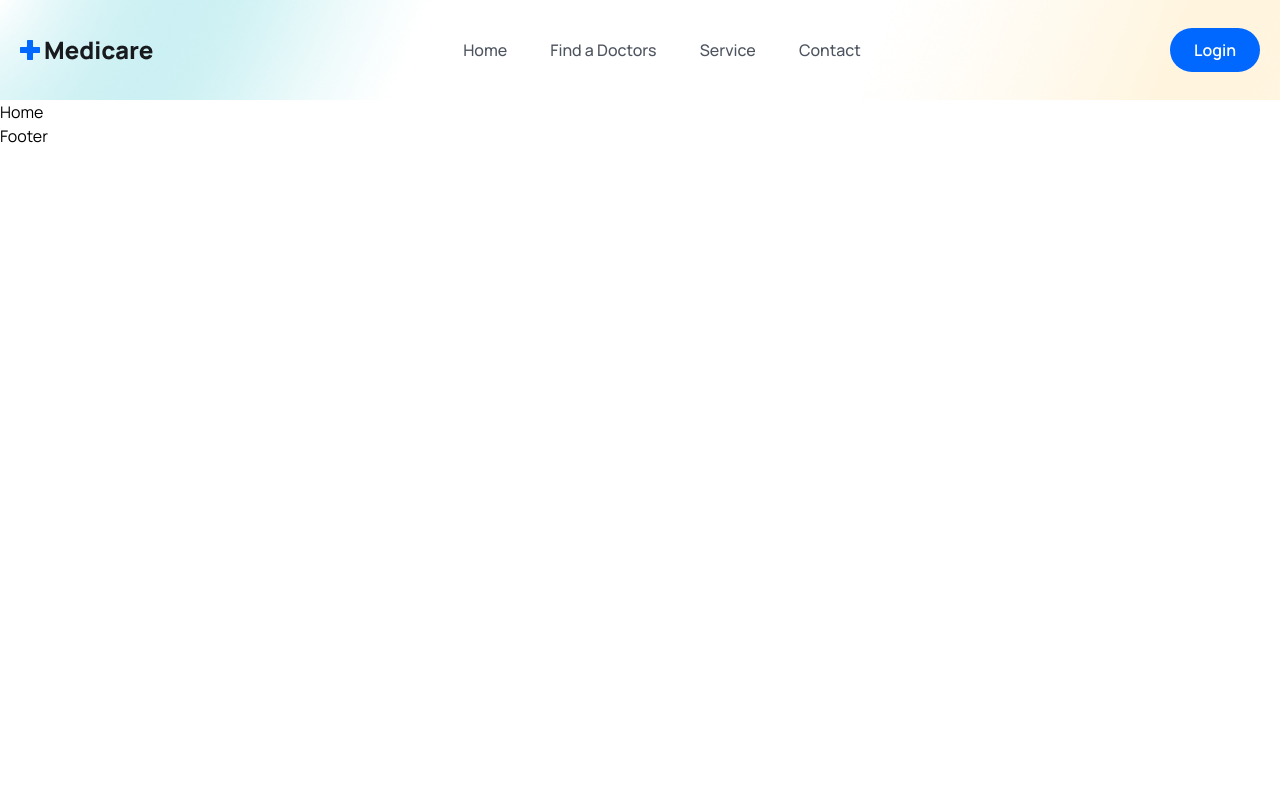
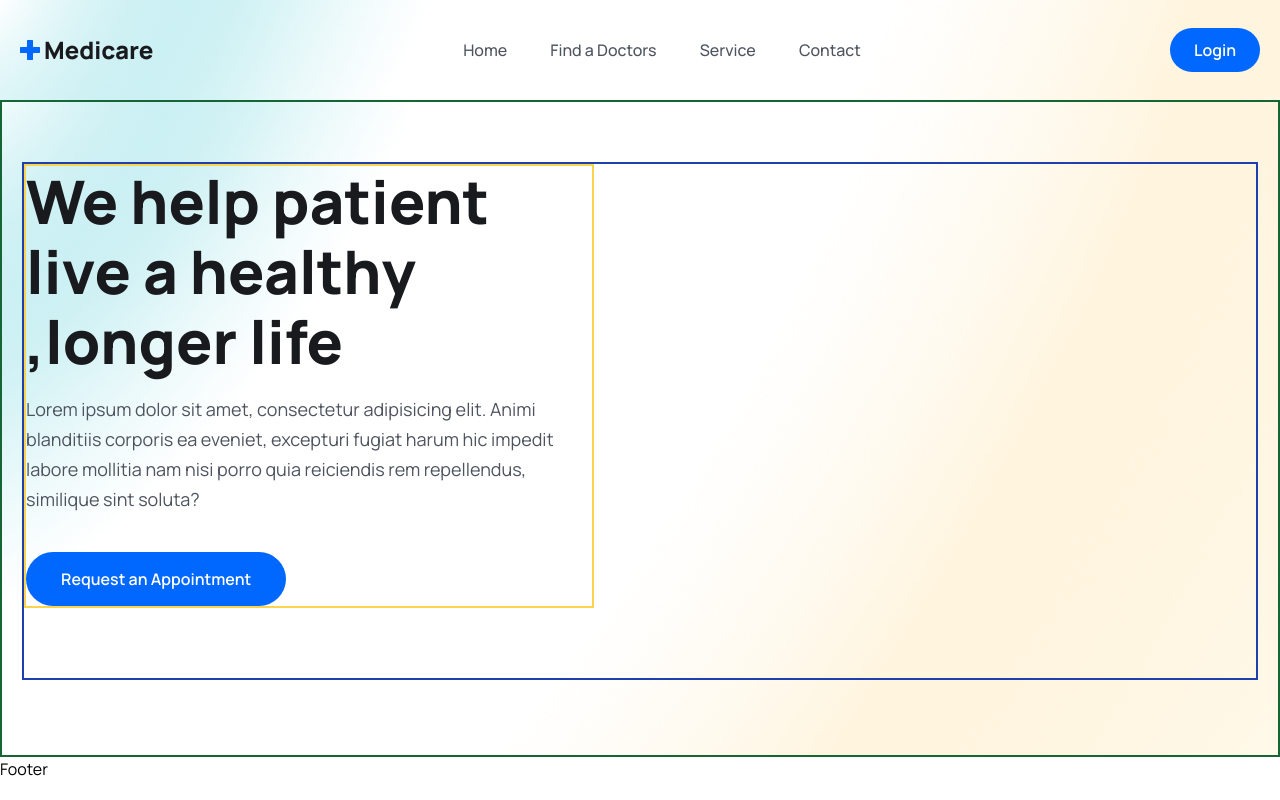
Before and after one commit to SalmanMohammed2001/Doctor_Appointement, a React (Vite) app: page / in a window 1280 px wide. Built offline with nearby package versions, Linux system fonts and the light colour scheme.

Commit message:
header hero content ok

```diff
--- a/src/index.css
+++ b/src/index.css
@@ -24,6 +24,9 @@
     .header{
         @apply bg-[url('./assets/images/mask.png')] bg-no-repeat bg-center bg-cover w-full h-[100px]
     }
+    .hero_section{
+        @apply bg-[url('./assets/images/hero-bg.png')] bg-no-repeat bg-center bg-cover
+    }
 }
 
 @media only screen and (max-width: 1024px){
--- a/src/pages/Home.tsx
+++ b/src/pages/Home.tsx
@@ -1,9 +1,32 @@
-
-
 const Home = () => {
     return (
         <div>
-            <h1>Home</h1>
+            {/*===============Hero section=========================================*/}
+            <section className="hero_section  border-2 border-solid  border-green-800 pt-[60px] 2xl:h-[800px]">
+                <div className="container">
+                    <div
+                        className="flex flex-col  lg:flex-row gap-[90px] items-center justify-between border-2 border-solid border-blue-800 ">
+                        {/*=============hero content============*/}
+                        <div>
+                            <div className="lg:w-[570px] border-2 border-solid border-amber-300 ">
+                                <h1 className="text-[36px] leading-[46px] text-headingColor font-[800] md:text-[60px] md:leading-[70px]">We
+                                    help patient live a healthy ,longer life</h1>
+
+                                <p className="text_para">
+                                    Lorem ipsum dolor sit amet, consectetur adipisicing elit. Animi blanditiis corporis
+                                    ea eveniet, excepturi fugiat harum hic impedit labore mollitia nam nisi porro quia
+                                    reiciendis rem repellendus, similique sint soluta?
+                                </p>
+                                <button className={"btn"}> Request an Appointment</button>
+                            </div>
+                            {/*=============hero content============*/}
+                            <div className="mt-[30px] lg:mt-[70px] flex flex-col lg:flex-row lg:items-center"></div>
+
+                        </div>
+                    </div>
+                </div>
+
+            </section>
         </div>
     );
 };
```
